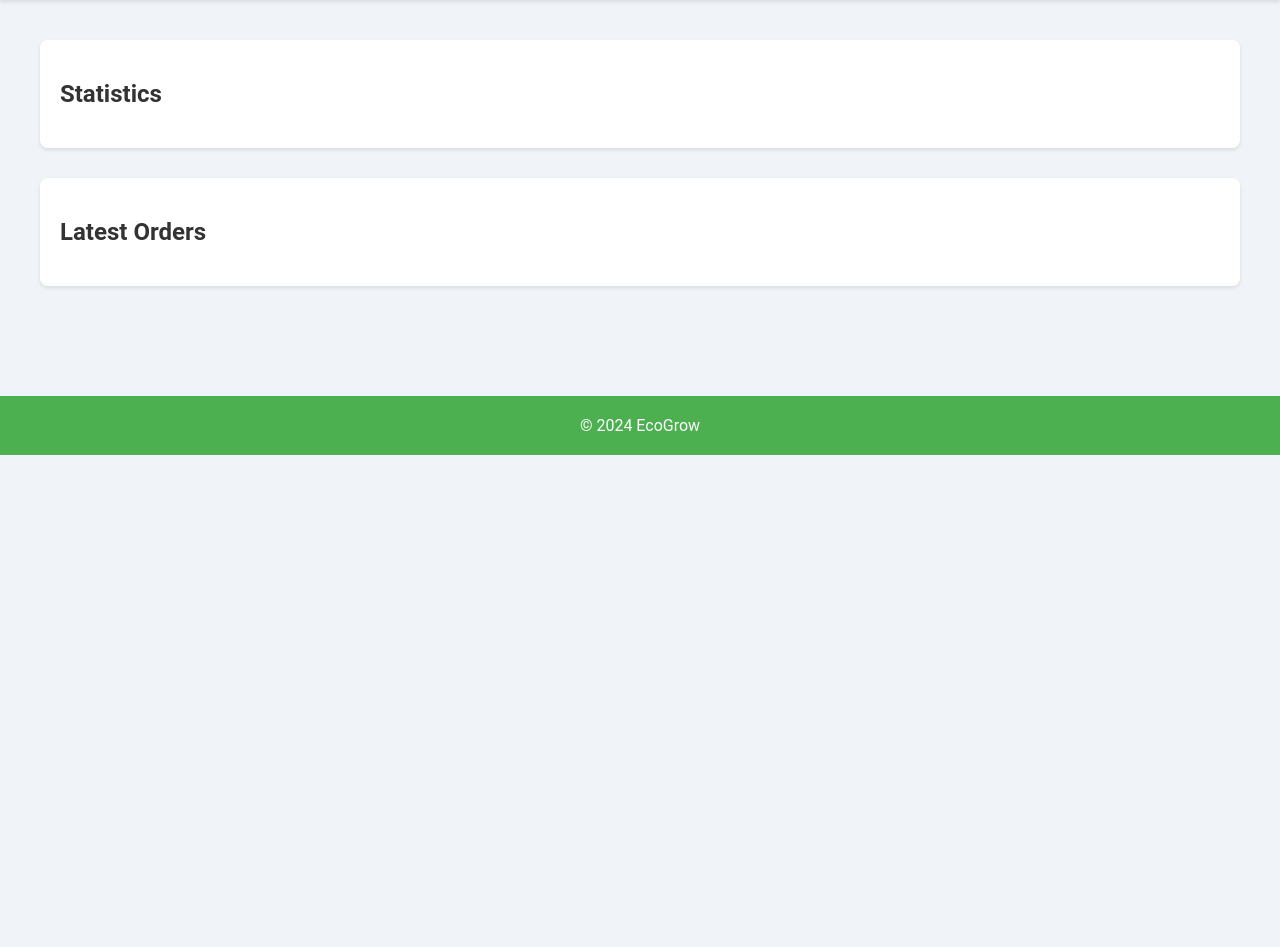
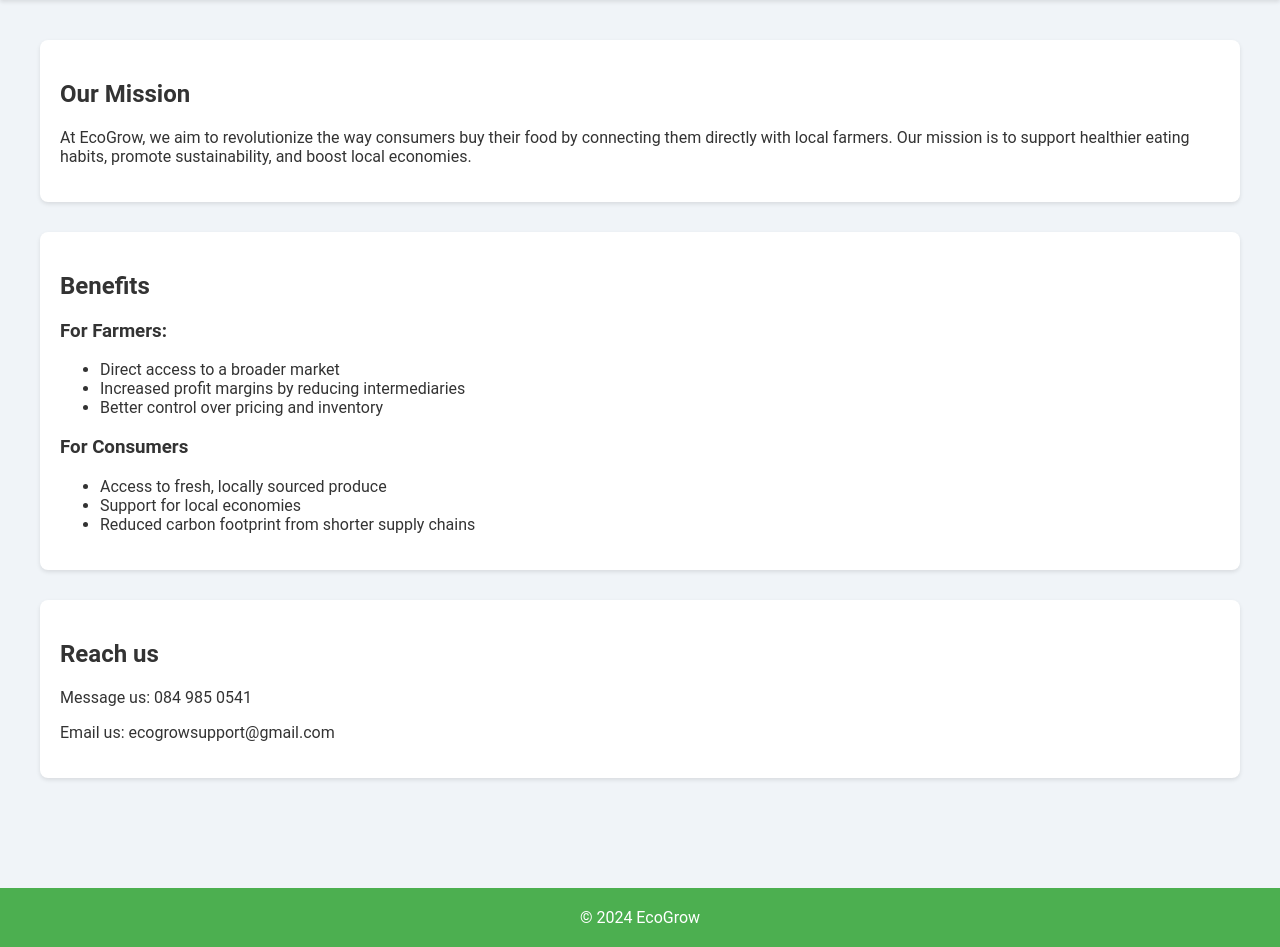
Before and after one commit to IanTerHaar/EcoGrow, a PHP site: page /pages/dashboard.php in a window 1280 px wide. Shown: the part 164-1111 px from the top of the page. Before the commit the page ends 619 px from the top, so only its background shows below. Run offline with PHP 8.4, Linux system fonts and the light colour scheme.

Commit message:
change main body of dashboard

```diff
--- a/pages/dashboard.php
+++ b/pages/dashboard.php
@@ -20,7 +20,7 @@
         <nav>
             <ul id="nav-list">
                 <li><a href="#" id="shops-link">Shops</a></li>
-                <li><a href="#" id="orderHistory-Link">Order History</a></li>
+                <li><a href="#" id="orderHistory-link">Order History</a></li>
                 <li><a href="#" id="howItWorks-link">How it works</a></li>
                 <li><a href="#" id="aboutUs-link">About us</a></li>
                 <li><a href="#" id="cart-link">Cart</a></li>
@@ -30,14 +30,35 @@
     </header>
 
     <main>
-        <section id="statistics">
-            <h2>Statistics</h2>
-            <!-- Display statistics here -->
+
+        <section id = ourMission>
+            <h2>Our Mission</h2>
+            <p>At EcoGrow, we aim to revolutionize the way consumers buy their food by connecting them
+            directly with local farmers. Our mission is to support healthier eating habits, promote sustainability, and
+            boost local economies.</p>
+        </section>
+
+        <section id="benefits">
+            <h2>Benefits</h2>
+            <h3>For Farmers:</h3>
+            <ul>
+                <li>Direct access to a broader market</li>
+                <li>Increased profit margins by reducing intermediaries</li>
+                <li>Better control over pricing and inventory</li>
+            </ul>
+            <h3>For Consumers</h3>
+            <ul>
+                <li>Access to fresh, locally sourced produce</li>
+                <li>Support for local economies</li>
+                <li>Reduced carbon footprint from shorter supply chains</li>
+            </ul>
+
         </section>
 
         <section id="latest-orders">
-            <h2>Latest Orders</h2>
-            <!-- Display latest orders here -->
+            <h2>Reach us</h2>
+            <p>Message us: 084 985 0541</p>
+            <p>Email us: ecogrowsupport@gmail.com</p>
         </section>
     </main>
 
```
